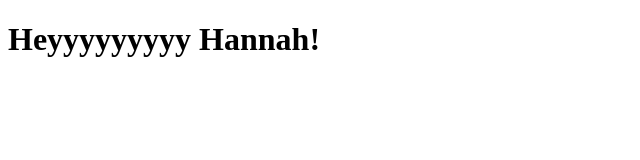
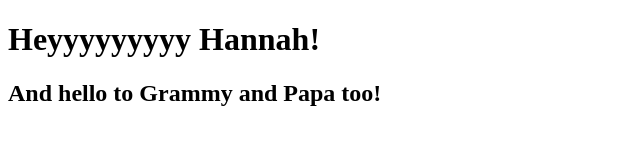
Before and after one commit to KyraDaniele/Hannah, a plain HTML site: page index.html in a window 1280 px wide. Shown: the whole page, without its empty margins (0-640 px from the left). Drawn offline with Linux system fonts and the light colour scheme.

Commit message:
grammy and papa

```diff
--- a/index.html
+++ b/index.html
@@ -7,5 +7,6 @@
 	</head>
 	<body>
 		<h1>Heyyyyyyyyy Hannah!</h1>
+		<h2>And hello to Grammy and Papa too!</h2>
 	</body>
 </html>
```
